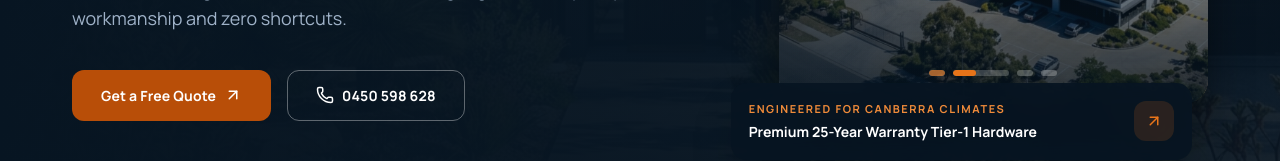
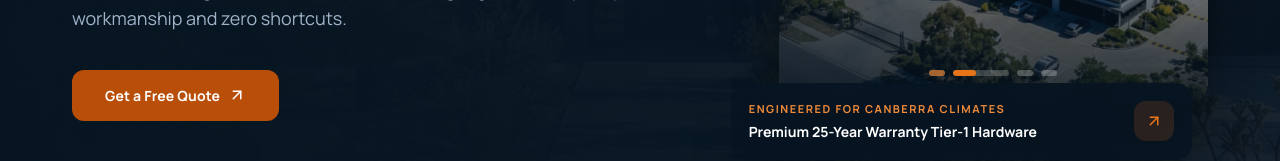
Before and after one commit to Trigerxx3/St-George, a Next.js app: page / in a window 1280 px wide. Shown: the part 614-775 px from the top of the page. Built offline with nearby package versions, Linux system fonts and the light colour scheme; no server answers.

Commit message:
Remove phone number CTA button from hero section

```diff
--- a/src/components/home/hero-section.tsx
+++ b/src/components/home/hero-section.tsx
@@ -1,7 +1,6 @@
 import Link from "next/link";
-import { Phone, ArrowUpRight, ShieldCheck } from "lucide-react";
+import { ArrowUpRight, ShieldCheck } from "lucide-react";
 import { BUSINESS } from "@/lib/constants";
-import { phoneHref } from "@/lib/utils";
 import WireLine from "@/components/ui/wire-line";
 import HeroSlider from "@/components/home/hero-slider";
 
@@ -56,14 +55,10 @@ export default function HeroSection() {
             </p>
 
             <div className="animate-fade-in-up animate-delay-400 flex flex-col sm:flex-row gap-3 sm:gap-4 mb-10">
-              <Link href="/quote" className="btn-primary !py-3.5 !px-7">
+              <Link href="/quote" className="btn-primary !py-3.5 !px-8 text-base">
                 Get a Free Quote
                 <ArrowUpRight size={18} />
               </Link>
-              <a href={phoneHref(BUSINESS.phone)} className="btn-outline !py-3.5 !px-7">
-                <Phone size={18} />
-                {BUSINESS.phoneDisplay}
-              </a>
             </div>
 
             <ul className="animate-fade-in-up animate-delay-400 flex flex-wrap gap-x-6 gap-y-3 text-body-muted text-xs sm:text-sm">
```
